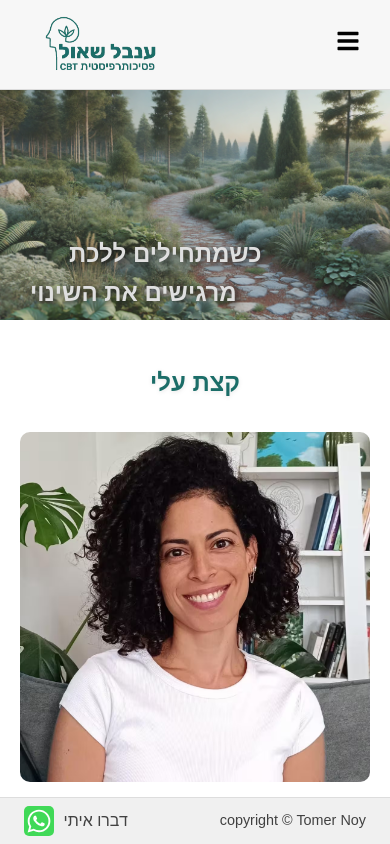
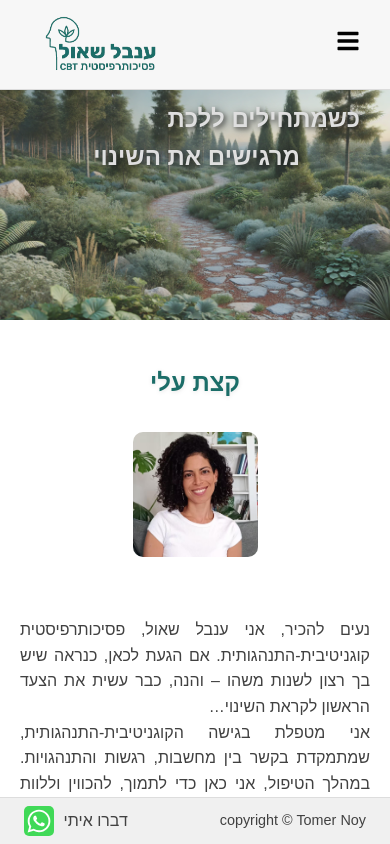
Before and after one commit to TomerNoy/react-cbt-site, a React (Create React App) app: page / in a window 390 px wide. Shown: the top 844 px of the page. Built offline with nearby package versions, Linux system fonts and the light colour scheme.

Commit message:
style fixes

```diff
--- a/src/pages/Contact.css
+++ b/src/pages/Contact.css
@@ -16,7 +16,7 @@
   border-radius: 10px;
   box-shadow: 0px 8px 16px 0px rgba(0, 0, 0, 0.2);
   padding-bottom: 35px;
-  margin-top: clamp(90px, 15vw, 120px);
+  margin-top: clamp(90px, 14vw, 120px);
 }
 
 #title {
@@ -115,6 +115,10 @@
     padding-top: 0;
   }
 
+  .text-container {
+    border-radius: 0 !important;
+  }
+
   #title {
     border-radius: 0;
     border-bottom: none;
--- a/src/pages/Home/HomeAbout.css
+++ b/src/pages/Home/HomeAbout.css
@@ -1,8 +1,8 @@
 .home-about img {
   height: auto;
   width: 100%;
-  max-width: 350px;
-  min-width: 300px;
+  max-width: 250px;
+  min-width: 220px;
   background-size: cover;
   border-radius: 10px;
   margin-top: 20px;
@@ -14,7 +14,12 @@
   gap: 40px;
 }
 
-.about-row-inner {
-  /* display: flex; */
-  /* flex-direction: column; */
+@media (max-width: 768px) {
+  .home-about img {
+    width: 50%;
+    display: block;
+    margin-left: auto;
+    margin-right: auto;
+    min-width: 120px;
+  }
 }
--- a/src/pages/Home/HomeBanner.css
+++ b/src/pages/Home/HomeBanner.css
@@ -33,8 +33,8 @@
   max-width: 1400px;
   display: flex;
   flex-direction: column;
-  justify-content: end;
-  padding: 0 60px;
+  justify-content: start;
+  padding: 60px 60px 0;
 }
 
 .home-banner h1 {
@@ -47,26 +47,28 @@
 #top-banner-title {
   /* align-self: flex-start; */
   /* text-align: right; */
-  align-self: flex-end;
-  padding-left: clamp(0px, 10vw, 200px);
+  align-self: flex-start;
 }
 
 #bottom-banner-title {
-  align-self: flex-end;
-  padding-bottom: clamp(0px, 2vw, 200px);
+  align-self: flex-start;
+  padding-right: 100px;
 }
 
 /* Tablet Styles */
 @media (max-width: 1024px) {
   .banner-text-container {
-    padding: 0 40px;
+    padding: 40px 40px 0;
+  }
+  #bottom-banner-title {
+    padding-right: 80px;
   }
 }
 
 /* Mobile Styles */
 @media (max-width: 768px) {
   .banner-text-container {
-    padding: 0 30px;
+    padding: 30px 30px 0;
   }
 
   .home-banner {
@@ -74,4 +76,8 @@
     margin: -20px -20px 0 0;
     border-radius: 0px;
   }
+
+  #bottom-banner-title {
+    padding-right: 60px;
+  }
 }
```
